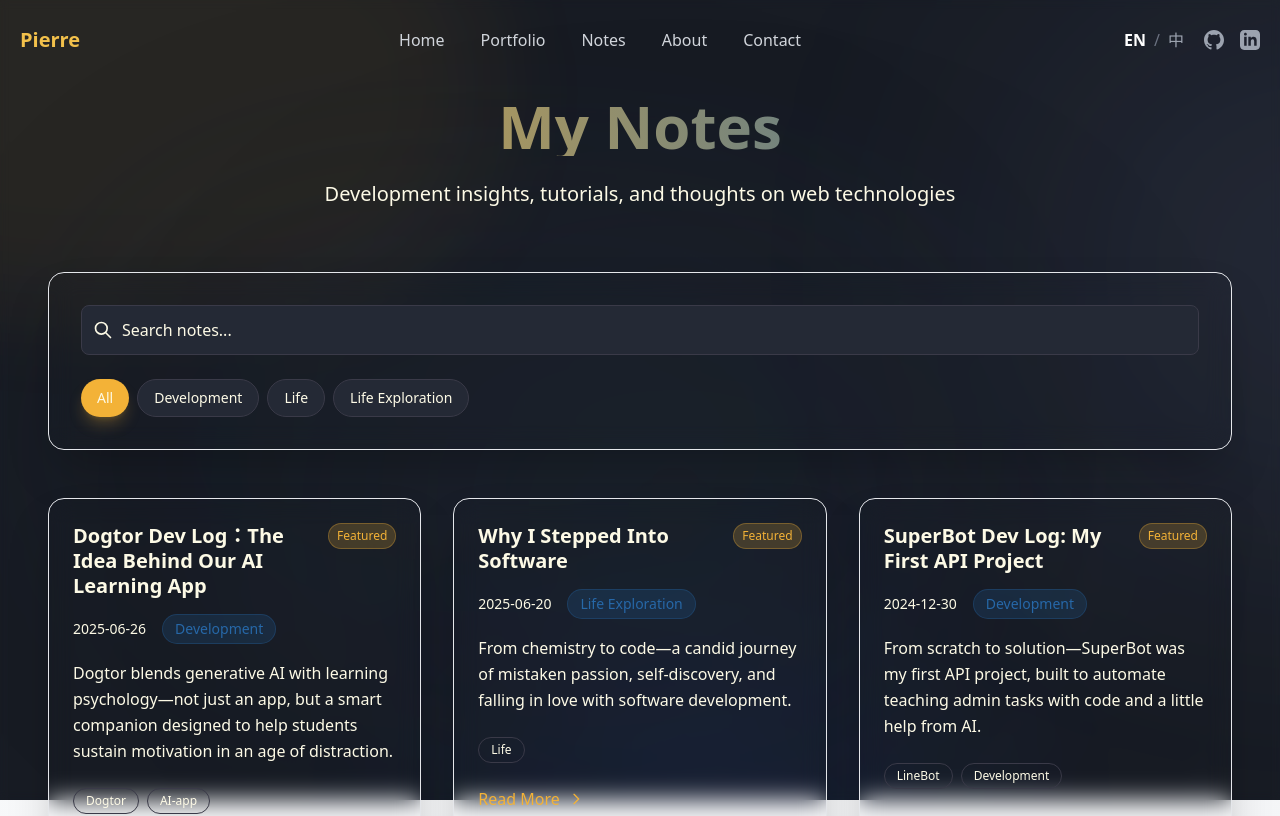
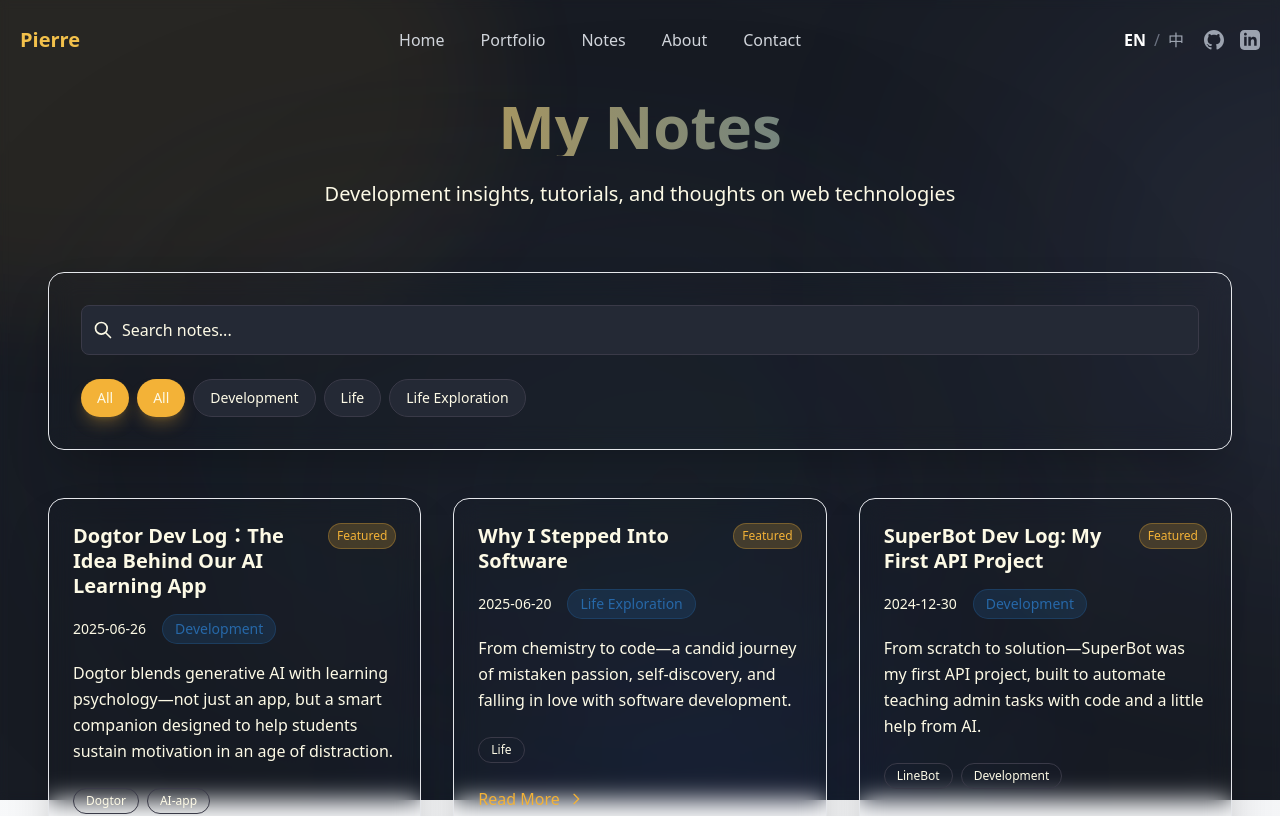
Before and after one commit to pierrechen2001/pierre-portfolio, a Next.js app: page /notes in a window 1280 px wide. Shown: the top 816 px of the page. Built offline with nearby package versions, Linux system fonts and the light colour scheme.

Commit message:
New Note

```diff
--- a/src/app/notes/page.tsx
+++ b/src/app/notes/page.tsx
@@ -58,7 +58,7 @@ export default function NotesPage() {
 
   // 過濾筆記
   const filteredNotes = notes.filter(note => {
-    const matchesCategory = selectedCategory === 'All' || note.category[language] === selectedCategory;
+    const matchesCategory = selectedCategory === 'All' || selectedCategory === '全部' || note.category[language] === selectedCategory;
     const matchesSearch = searchQuery === '' ||
       note.title[language].toLowerCase().includes(searchQuery.toLowerCase()) ||
       note.description[language].toLowerCase().includes(searchQuery.toLowerCase()) ||
@@ -123,7 +123,7 @@ export default function NotesPage() {
 
                 {/* 分類過濾 */}
                 <div className="flex flex-wrap gap-2">
-                  {categories.map((category) => (
+                  {[{ en: 'All', zh: '全部' }, ...categories].map((category) => (
                     <button
                       key={category.en}
                       onClick={() => setSelectedCategory(category[language])}
```
